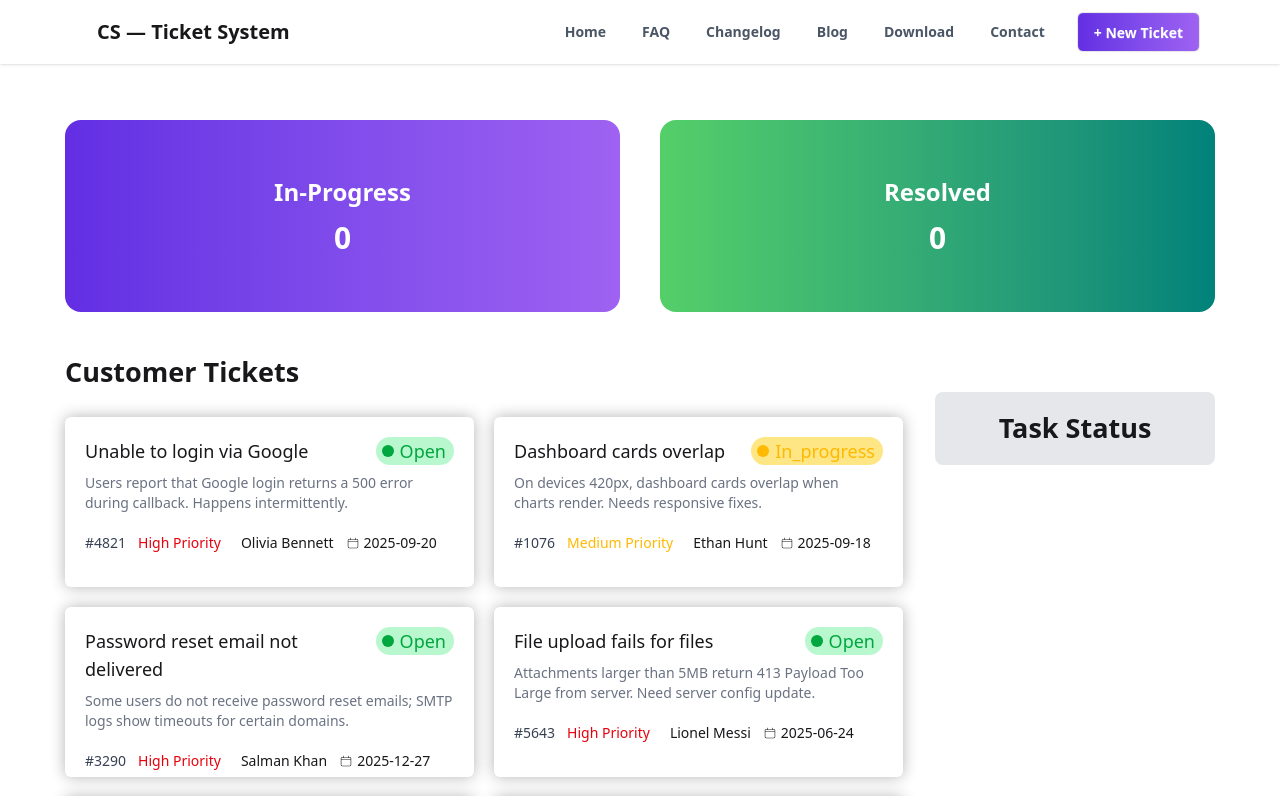
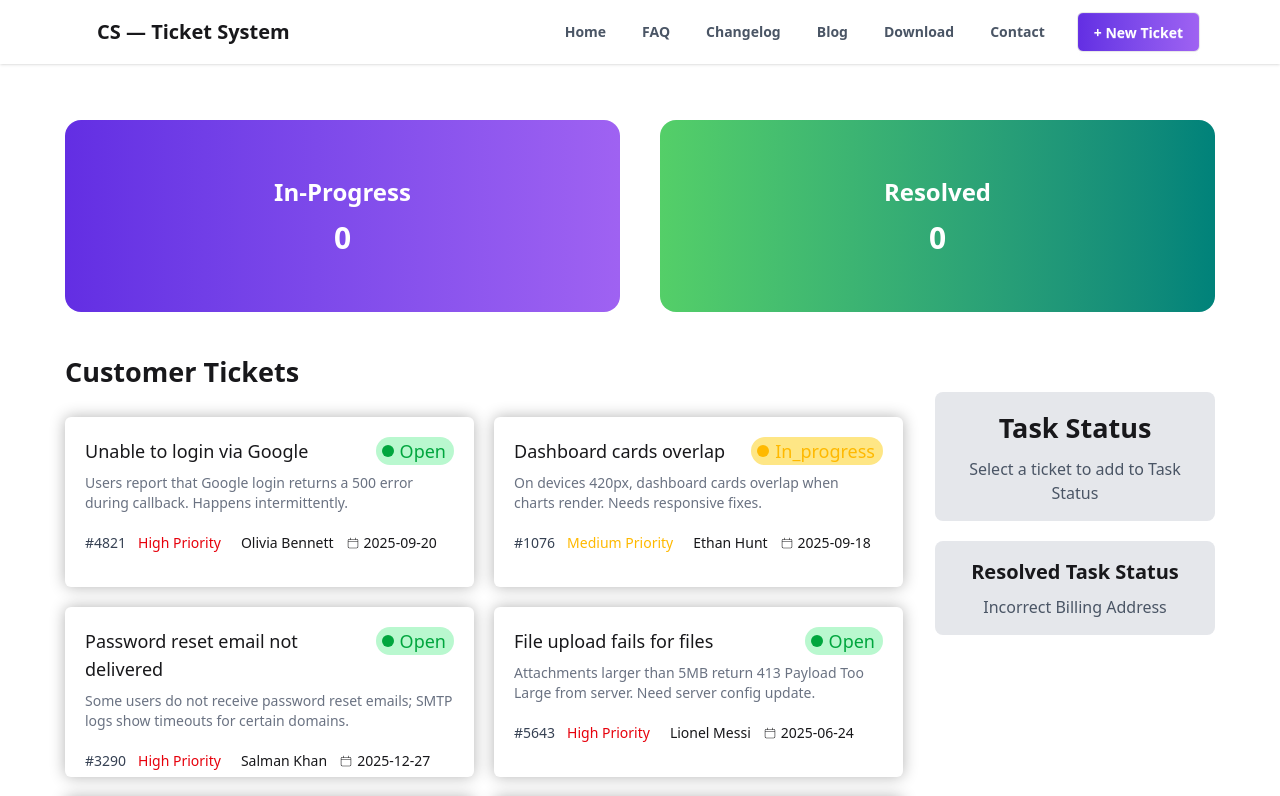
Before and after one commit to sabbirsohag-1509/seventh-assignment-repo, a React (Vite) app: page / in a window 1280 px wide. Shown: the top 796 px of the page. Built offline with nearby package versions, Linux system fonts and the light colour scheme.

Commit message:
resolved task comp created

```diff
--- a/index.html
+++ b/index.html
@@ -4,7 +4,7 @@
     <meta charset="UTF-8" />
     <link rel="icon" type="image/svg+xml" href="/vite.svg" />
     <meta name="viewport" content="width=device-width, initial-scale=1.0" />
-    <title>assignment-7</title>
+    <title>CS-Ticket System</title>
   </head>
   <body>
     <div id="root"></div>
--- a/src/App.jsx
+++ b/src/App.jsx
@@ -20,6 +20,8 @@ function App() {
 
   const [progressCount, setProgressCount] = useState(0);
   const [progressTaskStatus, setProgressTaskStatus] = useState([]);
+  const [resolvedCount, setResolvedCount] = useState(0);
+  const [resolveStatus, setResolvedStatus] = useState([]);
 
   const handleTicketCard = (card) => {
     setProgressCount(count => count + 1)
@@ -28,14 +30,24 @@ function App() {
 
   }
 
+  const handleCompleteBtn = (card) =>{
+
+    setProgressTaskStatus(prev => prev.filter(c => c.id !== card.id));
+
+    setResolvedCount (count => count +1)
+    setProgressCount(count => count -1)
+    toast.success('Task Completed!');
+    setResolvedStatus(stat => [...stat, card])
+  }
+
   return (
     <>
       <Navbar></Navbar>
-      <Banner progressCount={progressCount}></Banner>
+      <Banner resolvedCount={resolvedCount} progressCount={progressCount}></Banner>
 
       <Suspense fallback={<p>Loading....</p>}>
 
-        <TicketCards progressTaskStatus={progressTaskStatus} handleTicketCard={handleTicketCard} fetchPromise={fetchPromise}> </TicketCards>
+        <TicketCards resolveStatus={resolveStatus} handleCompleteBtn={handleCompleteBtn} progressTaskStatus={progressTaskStatus} handleTicketCard={handleTicketCard} fetchPromise={fetchPromise}> </TicketCards>
       </Suspense>
 
 
--- a/src/Components/Banner.jsx
+++ b/src/Components/Banner.jsx
@@ -1,6 +1,6 @@
 import React from 'react';
 
-const Banner = ({progressCount}) => {
+const Banner = ({progressCount, resolvedCount}) => {
 
     return (
         <div className='max-w-[1150px] mx-auto mt-5 lg:mt-14 flex flex-col lg:flex-row gap-3 lg:gap-10 h-auto lg:h-48'>
@@ -14,7 +14,7 @@ const Banner = ({progressCount}) => {
             <div className='flex flex-col justify-center items-center text-center bg-gradient-to-r from-[#54CF68] to-[#00827A] w-full lg:w-[50%] rounded-2xl text-white'>
                 <div>
                     <h1 className='text-2xl font-bold'>Resolved</h1>
-                    <p className='text-3xl font-semibold pt-3'>0</p>
+                    <p className='text-3xl font-semibold pt-3'>{resolvedCount}</p>
                 </div>
             </div>
         </div>
--- /dev/null
+++ b/src/Components/TaskStatus/ResolvedTask.jsx
@@ -0,0 +1,16 @@
+import React from 'react';
+
+const ResolvedTask = ({resolved}) => {
+    // console.log(resolved.title)
+    return (
+        <div className='mt-3 bg-[#c2c1c1e2] p-2 rounded-md'>
+            <h1 className='text-[16px] font-semibold'>{resolved.title}</h1>
+            <div className='flex justify-between py-3 mt-4'>
+                <p className='text-sm text-green-900'>✔ Completed</p>
+                <button className='text-sm shadow-md'>Click to remove</button>
+            </div>
+        </div>
+    );
+};
+
+export default ResolvedTask;
--- a/src/Components/TaskStatus/Status.jsx
+++ b/src/Components/TaskStatus/Status.jsx
@@ -1,11 +1,11 @@
 import React from 'react';
 
-const Status = ({card}) => {
-    console.log(card)
+const Status = ({card,handleCompleteBtn}) => {
+    console.log(handleCompleteBtn)
     return (
         <div className='bg-white p-2 rounded-md flex flex-col gap-3 mt-3'>
             <h1>{card?.title}</h1>
-            <button className="btn bg-[#048479d9] text-white">Complete</button>
+            <button onClick={()=>handleCompleteBtn(card)} className="btn bg-[#048479d9] text-white">Complete</button>
         </div>
     );
 };
--- a/src/Components/TaskStatus/TaskStatus.jsx
+++ b/src/Components/TaskStatus/TaskStatus.jsx
@@ -1,17 +1,52 @@
 import React from 'react';
 import Status from './Status';
+import ResolvedTask from './ResolvedTask';
 
-const TaskStatus = ({progressTaskStatus}) => {
-    console.log(progressTaskStatus)
+const TaskStatus = ({progressTaskStatus,handleCompleteBtn,resolveStatus}) => {
+    // console.log(progressTaskStatus)
+    // console.log(resolveStatus)
     return (
         <div >
             <div className="w-full bg-gray-200 p-4 rounded-lg mt-10">
                 <h2 className="text-[27px] font-semibold text-center">Task Status</h2>
+
+
+                {
+                    progressTaskStatus.length === 0 &&(
+                        <h3 className="text-center text-gray-600 mt-2">
+                        Select a ticket to add to Task Status
+                         </h3>
+                    )
+                }
+
                 <div>
                     {
 
-                        progressTaskStatus.map((card) => <Status card={card}></Status>)
+
+                     progressTaskStatus.map((card) => <Status handleCompleteBtn={handleCompleteBtn} key={card.id} card={card}></Status>)
                     }
+                </div>
+            </div>
+
+               {/* ********         RESOLVED-TASK-STATUS ******** */}
+
+            <div>
+                <div className="w-full bg-gray-200 p-4 rounded-lg mt-5">
+                    <h2 className="text-[20px] font-semibold text-center">Resolved Task Status</h2>
+
+                    {
+                    resolveStatus.length === 0 &&(
+                        <h3 className="text-center text-gray-600 mt-2">
+                        Incorrect Billing Address
+                         </h3>
+                        )
+                     }
+
+                     <div>
+                        {
+                            resolveStatus.map((resolved) => <ResolvedTask resolved={resolved}></ResolvedTask>)
+                        }
+                     </div>
                 </div>
             </div>
         </div>
--- a/src/Components/Ticket-Cards/TicketCards.jsx
+++ b/src/Components/Ticket-Cards/TicketCards.jsx
@@ -2,7 +2,7 @@ import React, { use } from 'react';
 import TicketCard from './TicketCard';
 import TaskStatus from '../TaskStatus/TaskStatus';
 
-const TicketCards = ({ fetchPromise, handleTicketCard, progressTaskStatus }) => {
+const TicketCards = ({ fetchPromise, handleTicketCard, progressTaskStatus,handleCompleteBtn, resolveStatus }) => {
   const cards = use(fetchPromise);
 
   return (
@@ -10,7 +10,7 @@ const TicketCards = ({ fetchPromise, handleTicketCard, progressTaskStatus }) =>
 
 
       <div className="order-1 lg:order-2 w-full lg:w-[280px]">
-        <TaskStatus progressTaskStatus={progressTaskStatus}></TaskStatus>
+        <TaskStatus resolveStatus={resolveStatus} handleCompleteBtn={handleCompleteBtn} progressTaskStatus={progressTaskStatus}></TaskStatus>
       </div>
 
       <div className="order-2 lg:order-1 flex-1">
```
